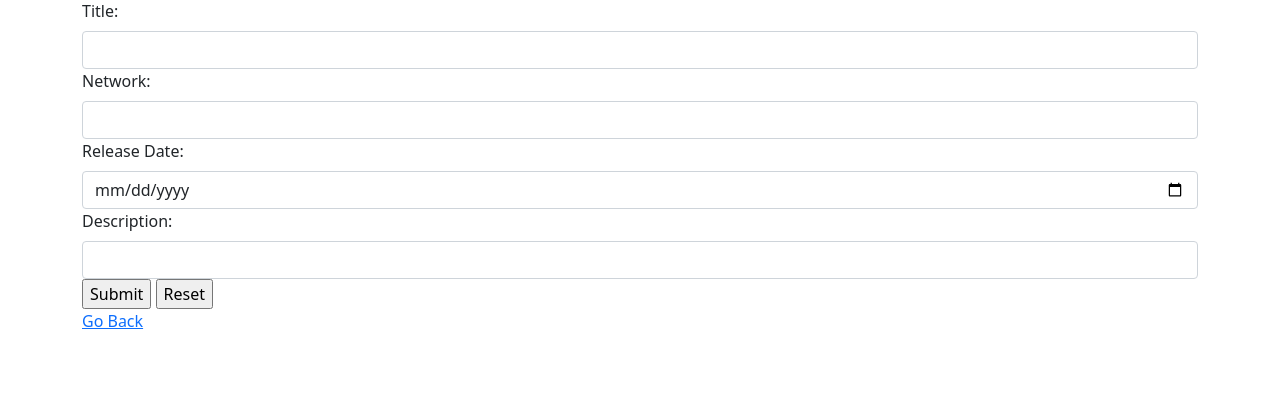
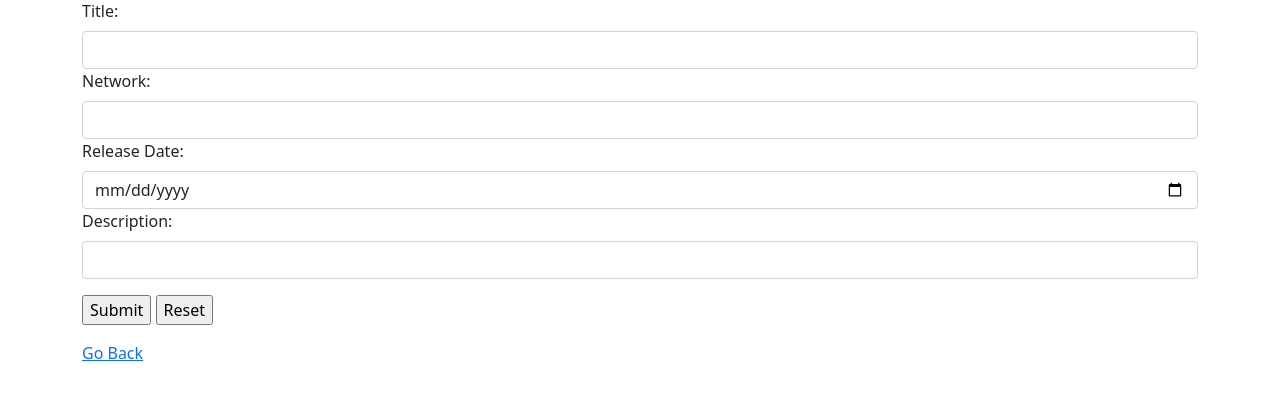
Before and after one commit to taylor-fancher/Django, a Django app: page /new in a window 1280 px wide. Shown: the part 57-457 px from the top of the page. Run offline with Django 3.2, Linux system fonts and the light colour scheme.

Commit message:
finished assignment

```diff
--- a/Semi-Restful TV Shows/semirestful_tv_shows/main/Templates/edit_show.html
+++ b/Semi-Restful TV Shows/semirestful_tv_shows/main/Templates/edit_show.html
@@ -21,7 +21,7 @@
         <label for="network" class="form-label">Network:</label>
         <input type="text" class="form-control" name='network' value='{{this_show.network}}'>
         <label for="release_date" class="form-label">Release Date:</label>
-        <input type="date" class="form-control" name='release_date' value='{{this_show.release_date}}'>
+        <input type="date" class="form-control" name='release_date' value='{{this_show.release_date|date:'Y-m-d'}}'>
         <label for="desc" class="form-label">Description:</label>
         <input type="text" class="form-control" name='desc' value='{{this_show.desc}}'>
         <input type="submit" class='mt-3'>
--- a/Semi-Restful TV Shows/semirestful_tv_shows/main/Templates/new_show.html
+++ b/Semi-Restful TV Shows/semirestful_tv_shows/main/Templates/new_show.html
@@ -23,9 +23,9 @@
             <input type="date" class="form-control" name='release_date'>
             <label for="desc" class="form-label"> Description:</label>
             <input type="text" class="form-control" name='desc'>
-            <input type="submit">
-            <input type="reset" name="" id="">
+            <input type="submit" class='mt-3'>
+            <input type="reset" name="" id="" class='mt-3'>
         </form>
-        <p><a href="/shows">Go Back</a></p>
+        <p class='mt-3'><a href="/shows">Go Back</a></p>
     </div>
 </body>
--- a/Semi-Restful TV Shows/semirestful_tv_shows/main/Templates/one_show.html
+++ b/Semi-Restful TV Shows/semirestful_tv_shows/main/Templates/one_show.html
@@ -18,6 +18,6 @@
         <p>Description: {{this_show.desc}}</p>
         <p>Last Updated: {{this_show.updated_at}}</p>
         <p><a href="/shows/{{this_show.id}}/edit">Edit</a> | <a href="/shows/{{this_show.id}}/destroy">Delete</a></p>
-        <p><a href="/shows">Go Back</a></p>
+        <p class='mt-3'><a href="/shows">Go Back</a></p>
     </div>
 </body>
--- a/Semi-Restful TV Shows/semirestful_tv_shows/main/views.py
+++ b/Semi-Restful TV Shows/semirestful_tv_shows/main/views.py
@@ -27,7 +27,7 @@ def update(request, id):
 
 def edit_show(request, id):
     context = {
-        'this_show': Show.objects.get(id=id)
+        'this_show': Show.objects.get(id=id),
     }
     return render(request, 'edit_show.html', context)
 
```
Also changed, not shown: Semi-Restful TV Shows/semirestful_tv_shows/db.sqlite3.
